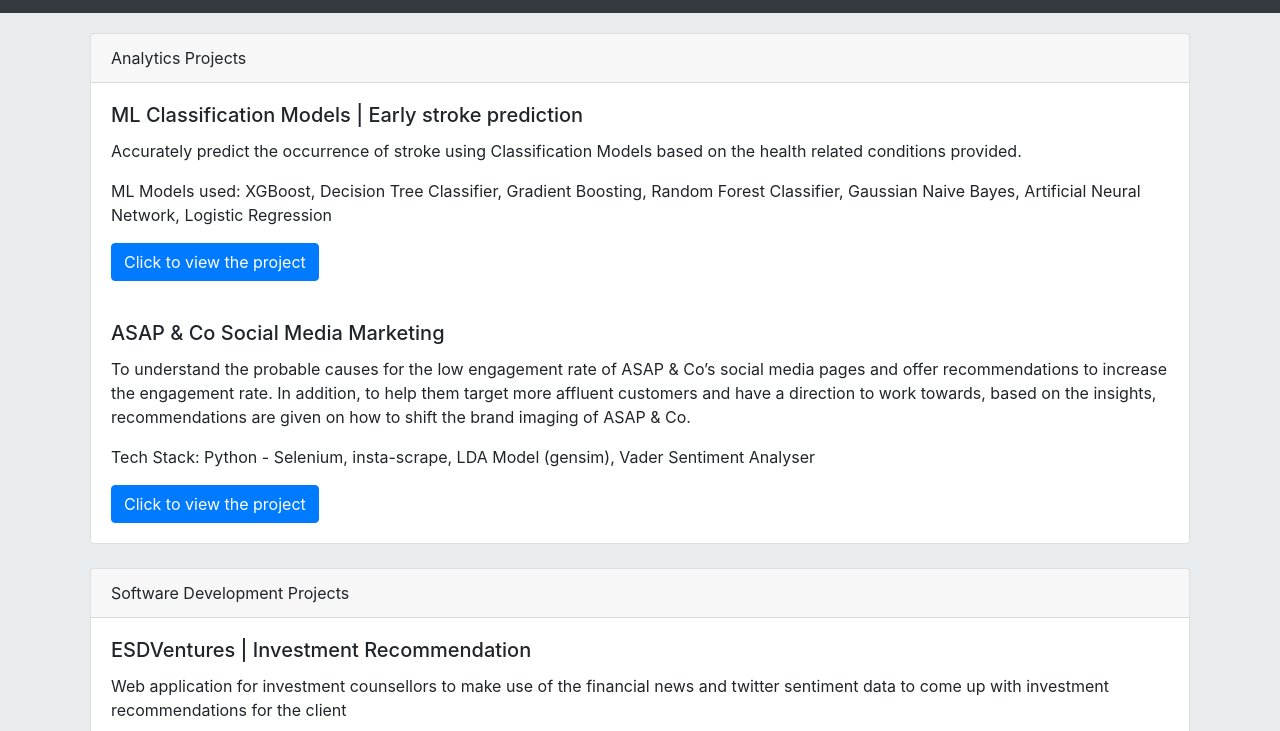
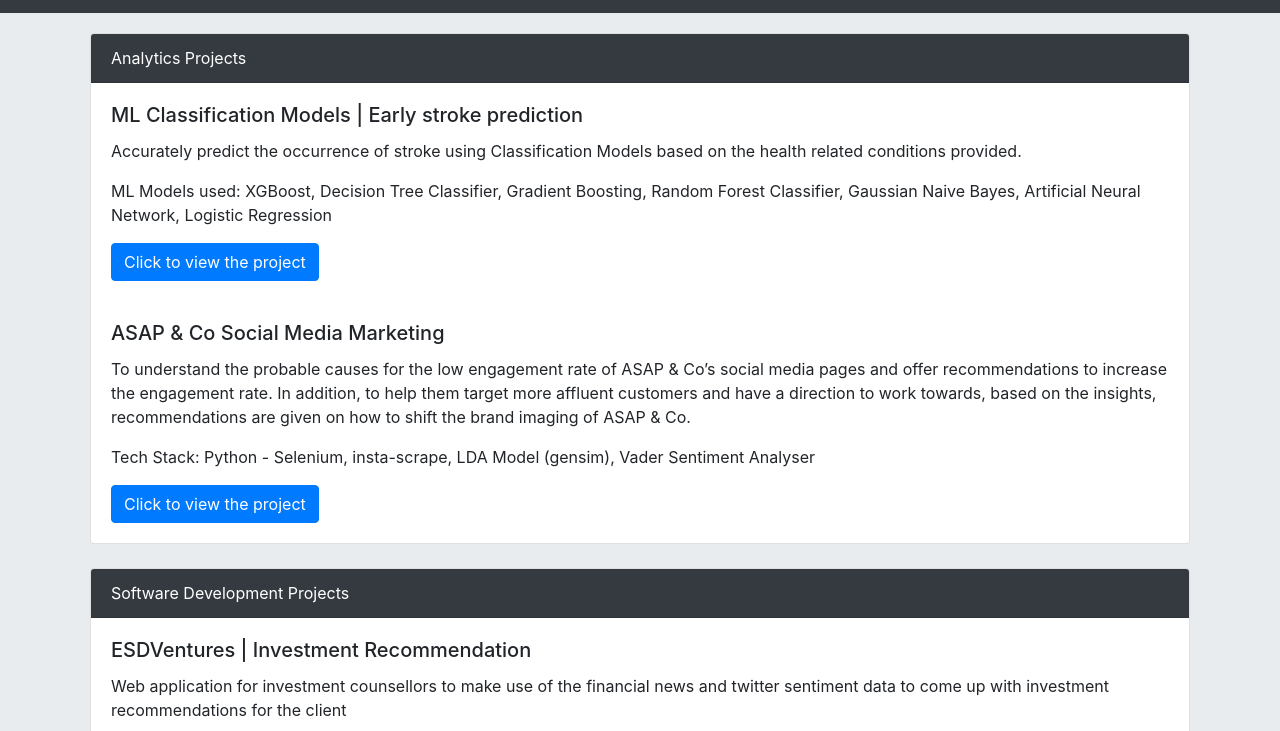
Before and after one commit to jltan98/jltan98.github.io, a plain HTML site: page project.html in a window 1280 px wide. Shown: the part 69-800 px from the top of the page. Drawn offline with nearby package versions, Linux system fonts and the light colour scheme.

```diff
--- a/project.html
+++ b/project.html
@@ -98,7 +98,7 @@
     <!-- Navbar -->
     <div class="container" style="padding: 20px">
         <div class="card">
-            <div class="card-header">
+            <div class="card-header bg-dark text-white">
                 Analytics Projects
             </div>
             <div class="card-body">
@@ -125,7 +125,7 @@
         </div>
         <br>
         <div class="card">
-            <div class="card-header">
+            <div class="card-header bg-dark text-white">
                 Software Development Projects
             </div>
             <div class="card-body">
```
